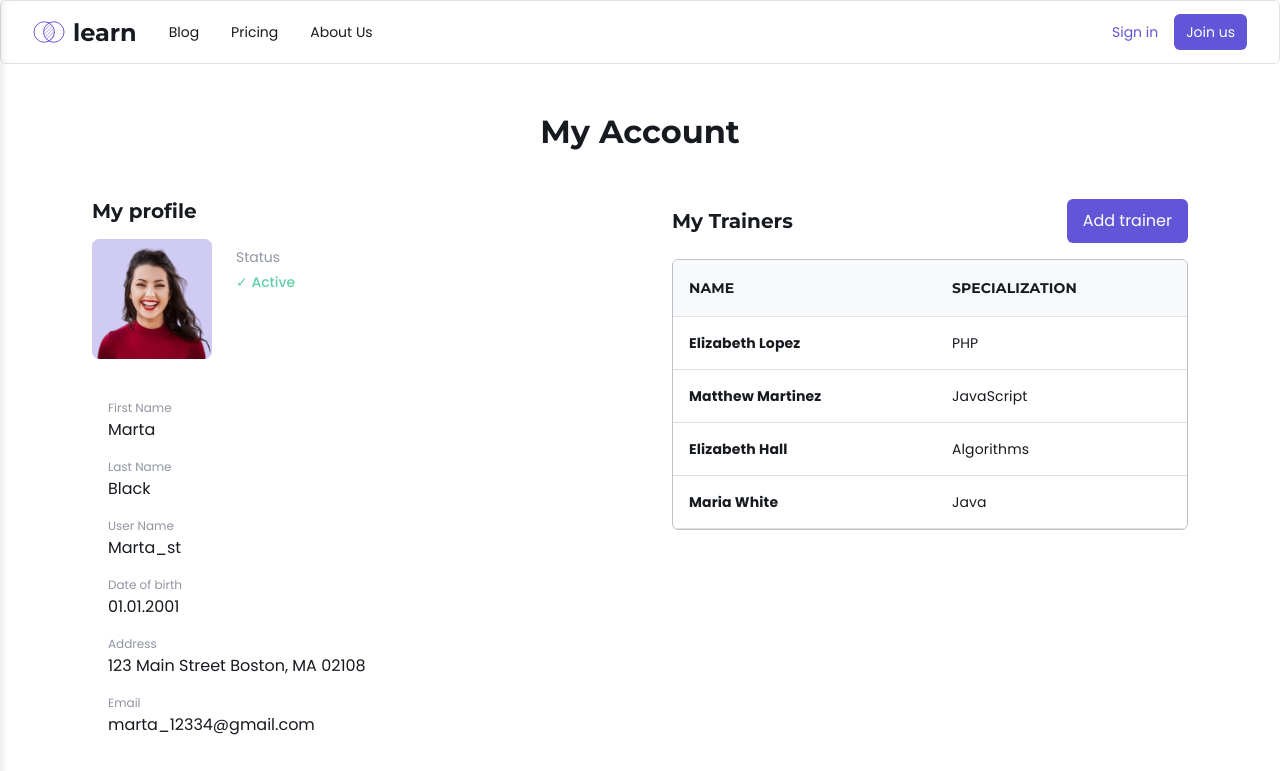
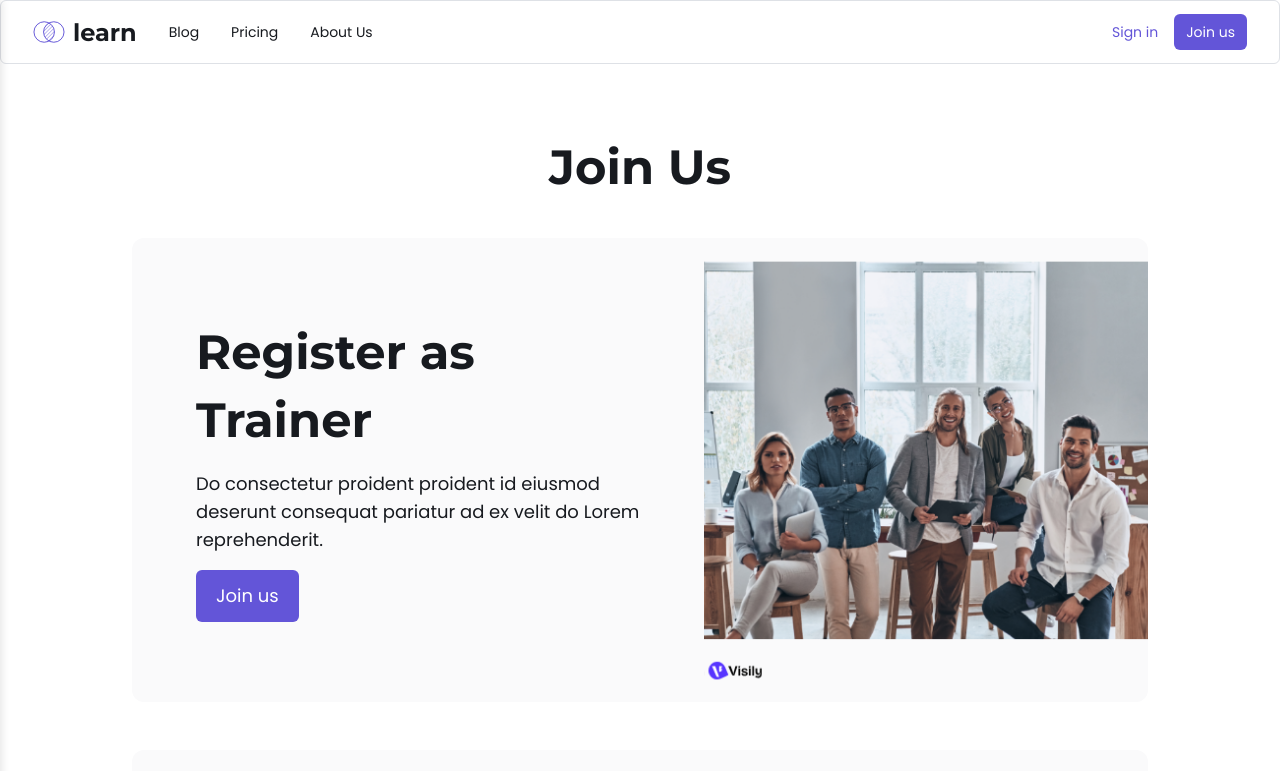
Before and after one commit to Jsalvar124/learn-app, a React (Vite) app: page / in a window 1280 px wide. Shown: the top 771 px of the page. Built offline with nearby package versions, Linux system fonts and the light colour scheme.

Commit message:
github pages deploy script and congfig, changed a href in logo

```diff
--- a/package.json
+++ b/package.json
@@ -7,7 +7,9 @@
     "dev": "vite",
     "build": "tsc -b && vite build",
     "lint": "eslint .",
-    "preview": "vite preview"
+    "preview": "vite preview",
+    "predeploy": "npm run build",
+    "deploy": "gh-pages -d dist"
   },
   "dependencies": {
     "@emotion/react": "^11.14.0",
@@ -35,6 +37,7 @@
     "eslint": "^10.3.0",
     "eslint-plugin-react-hooks": "^7.1.1",
     "eslint-plugin-react-refresh": "^0.5.2",
+    "gh-pages": "^6.3.0",
     "globals": "^17.6.0",
     "typescript": "~6.0.2",
     "typescript-eslint": "^8.59.2",
--- a/src/App.tsx
+++ b/src/App.tsx
@@ -1,12 +1,9 @@
 
 import { Header } from './layout/Header';
-import { Login } from './pages/Login';
+// import { Login } from './pages/Login';
 import { Footer } from './layout/Footer';
-import { Registration } from './pages/Registration';
 import { JoinUs } from './pages/JoinUs';
-import { Box } from './components/common/Box';
-import boxImg from './assets/box-img3-crop.png'
-import { StudentAccount } from './pages/StudentAccount';
+// import { StudentAccount } from './pages/StudentAccount';
 
 
 function App() {
@@ -16,8 +13,8 @@ function App() {
       <main className="main">
         {/* page content */}
         {/* <Login /> */}
-        <StudentAccount />
-        {/* <JoinUs /> */}
+        {/* <StudentAccount /> */}
+        <JoinUs />
       </main>
       <Footer />
     </div>
--- a/src/assets/Logo.tsx
+++ b/src/assets/Logo.tsx
@@ -1,7 +1,7 @@
 
 import styles from './Logo.module.css';
 const Logo = () => (
-  <a href='/' className={styles.container}>
+  <a href='/learn-app/' className={styles.container}>
     <svg width="32" height="32" viewBox="0 0 100 100" fill="none" xmlns="http://www.w3.org/2000/svg">
       <defs>
         <pattern id="hatch" patternUnits="userSpaceOnUse" width="8" height="8" patternTransform="rotate(45)">
--- a/src/pages/Registration/Registration.tsx
+++ b/src/pages/Registration/Registration.tsx
@@ -7,8 +7,8 @@ import { RegistrationSuccess } from './components/RegistrationSuccess';
 import type { Role } from '../../types';
 import trainerImg from '../../assets/trainer-registration.png';
 import studentImg from '../../assets/student-registration.png';
-import { DatePicker } from '@mui/x-date-pickers/DatePicker';
-import dayjs from 'dayjs';
+// import { DatePicker } from '@mui/x-date-pickers/DatePicker';
+// import dayjs from 'dayjs';
 
 
 interface RegistrationProps {
--- a/vite.config.ts
+++ b/vite.config.ts
@@ -4,6 +4,7 @@ import babel from '@rolldown/plugin-babel'
 
 // https://vite.dev/config/
 export default defineConfig({
+  base: '/learn-app/', // For Github Pages
   plugins: [
     react(),
     babel({ presets: [reactCompilerPreset()] })
```
Also changed, not shown: 1 other file (tests, documents, lock files or other folders).
